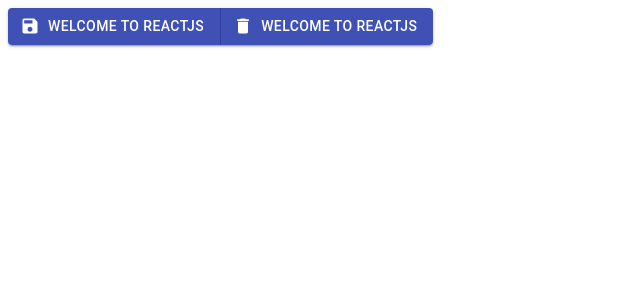
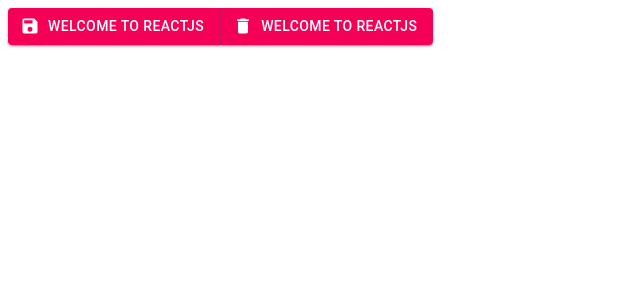
Before and after one commit to techieguydev/material-ui-app, a React (Create React App) app: page / in a window 1280 px wide. Shown: the top 300 px of the page, without its empty margins (0-640 px from the left). Built offline with nearby package versions, Linux system fonts and the light colour scheme; the HTML template or start-up script is replaced by a standard one.

Commit message:
Updated App.jsx

```diff
--- a/src/App.jsx
+++ b/src/App.jsx
@@ -11,7 +11,7 @@
     return (
         <div className="App">
             <header className="App-header">
-                <ButtonGroup variant="contained" color="primary">
+                <ButtonGroup variant="contained" color="secondary">
                     <Button startIcon={<SaveIcon />}>
                         Welcome to ReactJS
                     </Button>
```
